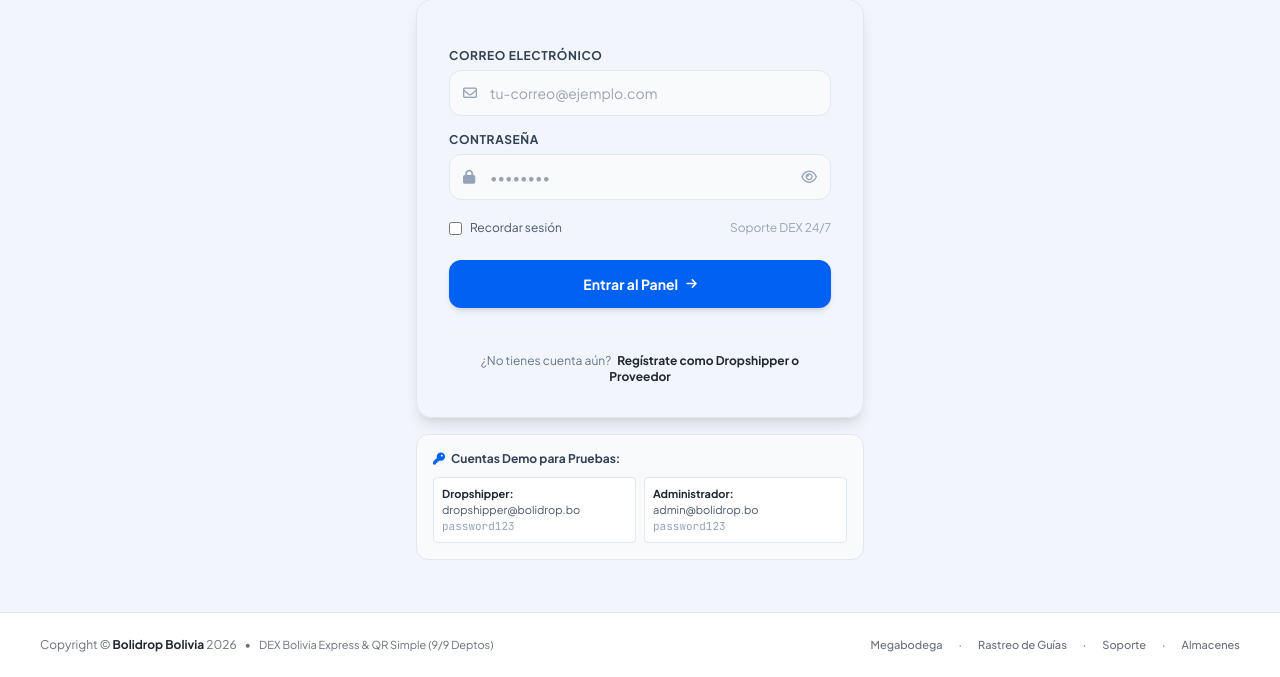
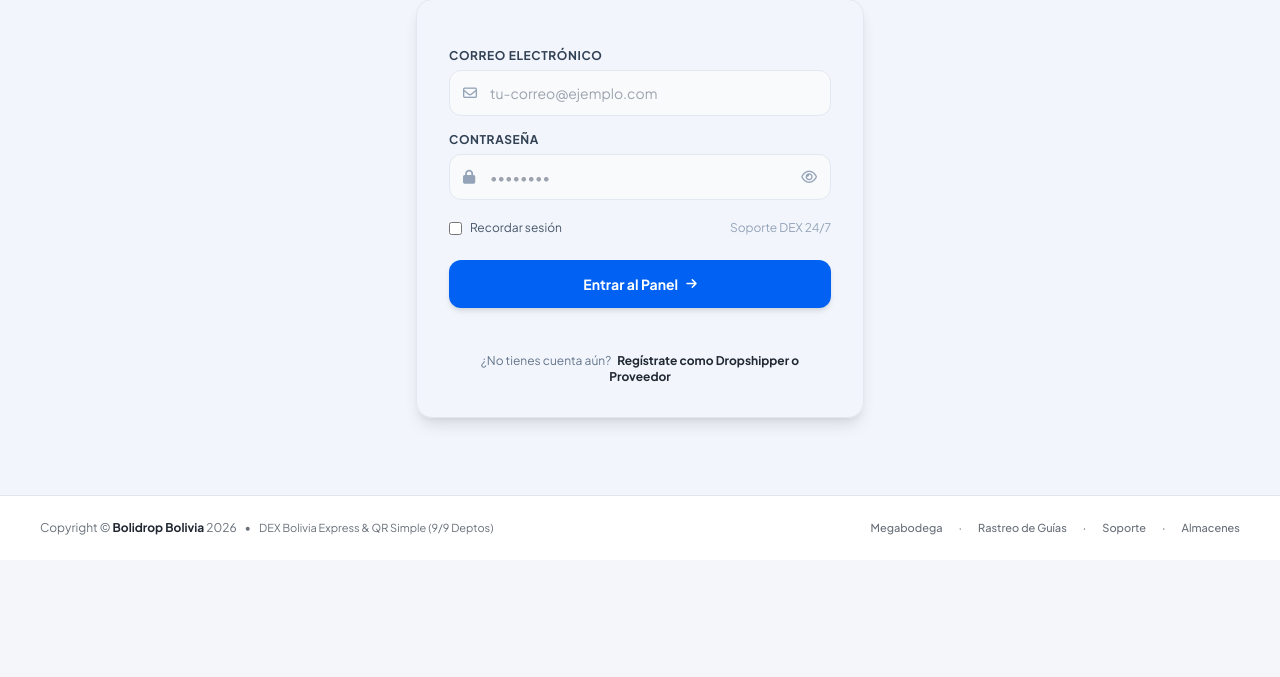
Before and after one commit to smartcoding0101-eng/dropanas, a Laravel app: page /login in a window 1280 px wide. Shown: the part 240-917 px from the top of the page. After the commit the page ends 775 px from the top, so only its background shows below. Run offline with Laravel 12, Linux system fonts and the light colour scheme; data comes from the database, SQL or seed files in the repository; some libraries are stand-ins or nearby versions.

Commit message:
chore(auth): remove demo credentials box from login view

```diff
--- a/resources/views/auth/login.blade.php
+++ b/resources/views/auth/login.blade.php
@@ -86,25 +86,5 @@
             </a>
         </div>
     </div>
-
-    <!-- Credenciales Demo Rápidas -->
-    <div class="mt-4 p-4 rounded-xl bg-slate-50 border border-slate-200 text-xs text-slate-600 space-y-1.5">
-        <div class="font-bold text-slate-700 flex items-center gap-1.5">
-            <i class="fa-solid fa-key text-[#0061f2]"></i>
-            <span>Cuentas Demo para Pruebas:</span>
-        </div>
-        <div class="grid grid-cols-1 sm:grid-cols-2 gap-2 text-[11px] pt-1">
-            <div class="bg-white p-2 rounded border border-slate-200">
-                <strong class="text-[#212832]">Dropshipper:</strong><br>
-                <span>dropshipper@bolidrop.bo</span><br>
-                <span class="text-slate-400 font-mono">password123</span>
-            </div>
-            <div class="bg-white p-2 rounded border border-slate-200">
-                <strong class="text-[#212832]">Administrador:</strong><br>
-                <span>admin@bolidrop.bo</span><br>
-                <span class="text-slate-400 font-mono">password123</span>
-            </div>
-        </div>
-    </div>
 </div>
 @endsection
```
